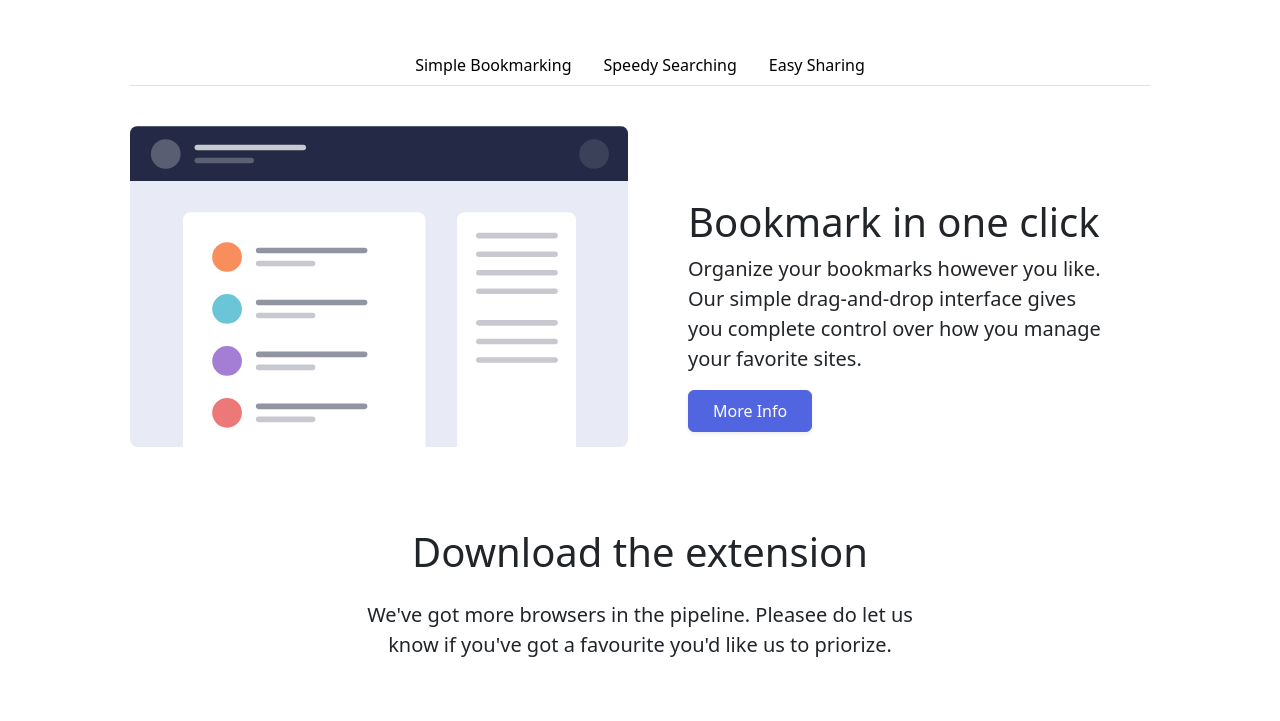
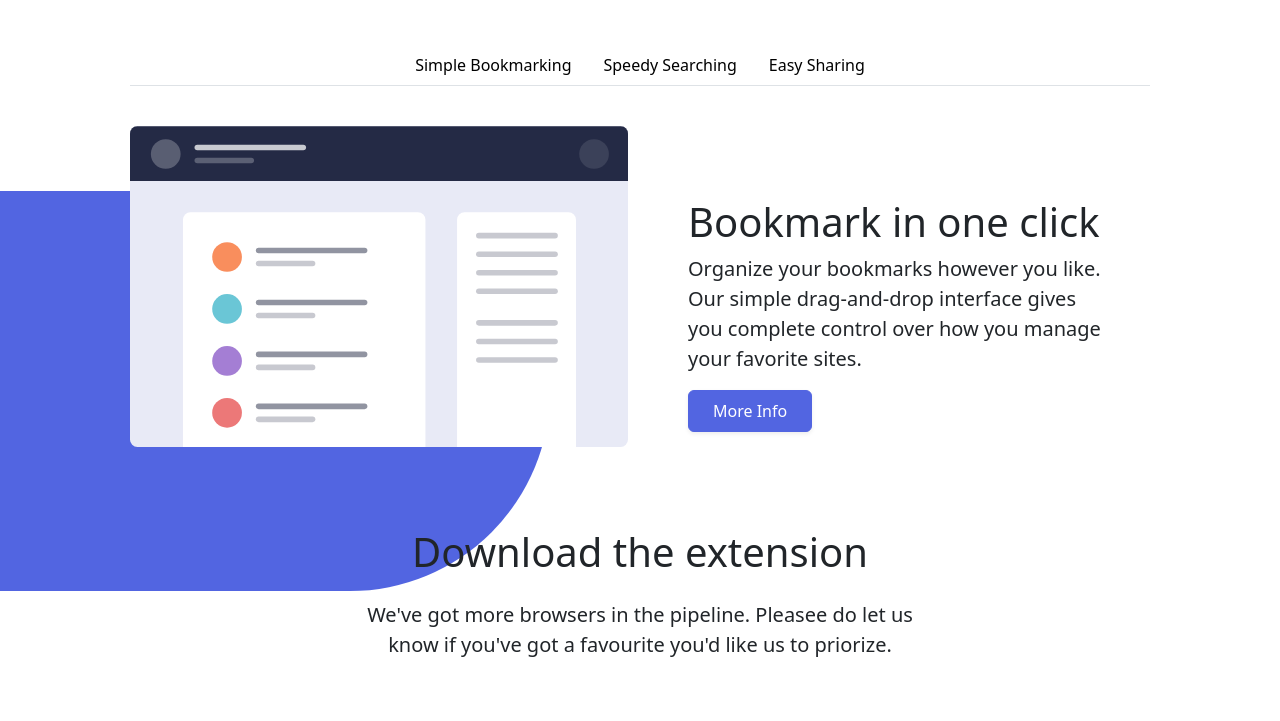
Before and after one commit to mireiaolive/Sprint2-Maquetacio2, a website: page index.html in a window 1280 px wide. Shown: the part 879-1600 px from the top of the page. Drawn offline with nearby package versions, Linux system fonts and the light colour scheme.

Commit message:
first commit

```diff
--- a/index.html
+++ b/index.html
@@ -88,6 +88,7 @@
                     </div>
                     <div class="col">
                         <img src="./assets/illustration-hero.svg" />
+                        <div class="square"></div>
                     </div>
                 </div>
             </div>
@@ -167,7 +168,7 @@
                                         class="img-fluid"
                                         alt="feat_1"
                                     />
-                                    <div class="square"></div>
+                                    <div class="square-1"></div>
                                 </div>
 
                                 <div
--- a/sass/main.scss
+++ b/sass/main.scss
@@ -145,3 +145,25 @@ $position-value: (
     background-color: $primary;
     color: $white;
 }
+
+.square {
+    position: absolute;
+    top: 300;
+    right: 0;
+    background-color: $primary;
+    width: 550px;
+    height: 400px;
+    z-index: -1;
+    border-radius: 200px 0px 0px 200px;
+}
+
+.square-1 {
+    position: absolute;
+    top: 1070;
+    left: 0;
+    background-color: $primary;
+    width: 550px;
+    height: 400px;
+    z-index: -1;
+    border-radius: 0px 200px 200px 0px;
+}
```
Also changed, not shown: css/main.min.css, 1 other file.
